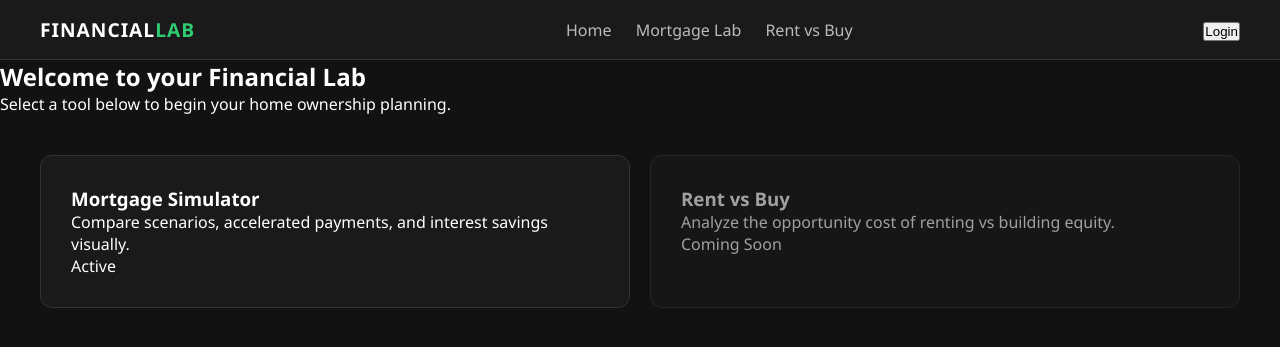
After one commit to patrick-dwyer/financial-lab, a Flask app: template app/templates/home.html in a window 1280 px wide. The commit adds this page. Shown: the top 347 px of the page. Run offline with Flask 3, Linux system fonts and the light colour scheme; the template is opened without the code that fills it, so the values that code supplies are empty.

Commit message:
Closed #32. Added home page and navigation bar.
app/templates
- renamed index.html to mortgage-lab.html
- added home.html for home page
- layout.html created as Jinja2 template structure

app/static
- style.css updated and refactored for nav bar integration

app/rotues
- updated routes to reflect home page and mortgage-lab page

```diff
--- a/app/static/css/style.css
+++ b/app/static/css/style.css
@@ -1,4 +1,15 @@
-/* Reset and Base Styles */
+/* 1. VARIABLES & RESETS */
+:root {
+    --bg-dark: #121212;
+    --card-bg: #1a1a1a;
+    --accent: #2ecc71;
+    --accent-hover: #27ae60;
+    --border-color: #333;
+    --text-main: #ffffff;
+    --text-dim: #bbbbbb;
+    --nav-height: 60px;
+}
+
 * {
     box-sizing: border-box;
     margin: 0;
@@ -6,48 +17,106 @@
 }
 
 body {
-    background-color: #121212; /* Deep background for the whole page */
-    color: white;
+    background-color: var(--bg-dark);
+    color: var(--text-main);
     font-family: 'Segoe UI', Tahoma, Geneva, Verdana, sans-serif;
+    overflow: hidden; /* Prevents the whole page from scrolling */
 }
 
+/* 2. GLOBAL LAYOUT (Top Nav & Wrapper) */
+.top-nav {
+    position: fixed;
+    top: 0;
+    left: 0;
+    width: 100%;
+    height: var(--nav-height);
+    background: var(--card-bg);
+    border-bottom: 1px solid var(--border-color);
+    display: flex;
+    justify-content: space-between;
+    align-items: center;
+    padding: 0 40px;
+    z-index: 2000; /* Stays above everything */
+}
+
+.nav-logo { font-weight: bold; font-size: 1.2rem; letter-spacing: 1px; }
+.nav-logo span { color: var(--accent); }
+
+.nav-links a {
+    color: var(--text-dim);
+    text-decoration: none;
+    margin-left: 20px;
+    transition: color 0.2s;
+}
+
+.nav-links a:hover { color: var(--accent); }
+
+.content-wrapper {
+    margin-top: var(--nav-height);
+    width: 100%;
+}
+
+/* 3. DASHBOARD FRAMEWORK (Mortgage Lab Page) */
 .dashboard {
     display: flex;
-    min-height: 100vh; /* Allow it to grow, but at least cover the screen */
+    height: calc(100vh - var(--nav-height));
+    width: 100%;
 }
 
-/* Sidebar: Control Center */
 .sidebar {
     width: 350px;
-    background: #1a1a1a; /* Slightly lighter than the main background */
-    border-right: 1px solid #333;
+    background: var(--card-bg);
+    border-right: 1px solid var(--border-color);
     display: flex;
     flex-direction: column;
     padding: 20px;
-    position: sticky; /* Keeps controls visible while scrolling results */
-    top: 0;
-    height: 100vh;
+    height: 100%;
+    overflow-y: auto; /* Independent scroll for inputs */
 }
 
-.sidebar-header {
-    margin-bottom: 20px;
+.results-area {
+    flex: 1;
+    padding: 40px;
+    height: 100%;
+    overflow-y: auto; /* Independent scroll for charts/tables */
+    display: flex;
+    flex-direction: column;
+    gap: 30px;
 }
 
-.sidebar-header button {
-    margin: 5px 0;
-    width: 100%;
-    padding: 10px;
-    cursor: pointer;
+/* 4. COMPONENTS (Home Page Cards) */
+.tool-grid {
+    display: grid;
+    grid-template-columns: repeat(auto-fit, minmax(300px, 1fr));
+    gap: 20px;
+    padding: 40px;
 }
 
-/* THE STACK: This makes blocks go Top-to-Bottom */
+.tool-card {
+    background: var(--card-bg);
+    border: 1px solid var(--border-color);
+    border-radius: 12px;
+    padding: 30px;
+    transition: transform 0.2s, border-color 0.2s;
+    text-decoration: none;
+    color: var(--text-main);
+}
+
+.tool-card:hover {
+    transform: translateY(-5px);
+    border-color: var(--accent);
+}
+
+.tool-card.disabled {
+    opacity: 0.6;
+    cursor: not-allowed;
+}
+
+/* 5. COMPONENTS (Mortgage Blocks & UI) */
 .block-stack {
-    flex: 1;
-    overflow-y: auto; /* Scroll vertically if there are many blocks */
     display: flex;
     flex-direction: column;
     gap: 15px;
-    padding-right: 10px;
 }
 
 .block {
--- /dev/null
+++ b/app/templates/home.html
@@ -0,0 +1,22 @@
+{% extends "layout.html" %}
+
+{% block content %}
+<section class="hero">
+    <h1>Welcome to your Financial Lab</h1>
+    <p>Select a tool below to begin your home ownership planning.</p>
+</section>
+
+<div class="tool-grid">
+    <a href="/mortgage-lab" class="tool-card">
+        <h3>Mortgage Simulator</h3>
+        <p>Compare scenarios, accelerated payments, and interest savings visually.</p>
+        <span class="status-tag">Active</span>
+    </a>
+
+    <div class="tool-card disabled">
+        <h3>Rent vs Buy</h3>
+        <p>Analyze the opportunity cost of renting vs building equity.</p>
+        <span class="status-tag">Coming Soon</span>
+    </div>
+</div>
+{% endblock %}
--- /dev/null
+++ b/app/templates/layout.html
@@ -0,0 +1,27 @@
+<!DOCTYPE html>
+<html lang="en">
+<head>
+    <meta charset="UTF-8">
+    <meta name="viewport" content="width=device-width, initial-scale=1.0">
+    <title>Financial Lab</title>
+    <link rel="stylesheet" href="{{ url_for('static', filename='css/style.css') }}">
+    <script src="https://cdn.jsdelivr.net/npm/chart.js"></script>
+</head>
+<body>
+    <nav class="top-nav">
+        <div class="nav-logo">FINANCIAL<span>LAB</span></div>
+        <div class="nav-links">
+            <a href="/">Home</a>
+            <a href="/mortgage-lab">Mortgage Lab</a>
+            <a href="#">Rent vs Buy</a>
+        </div>
+        <div class="nav-auth">
+            <button class="login-btn">Login</button>
+        </div>
+    </nav>
+
+    <div class="content-wrapper">
+        {% block content %}{% endblock %}
+    </div>
+</body>
+</html>
```
Also changed, not shown: other parts of app/static/css/style.css (+108 -29 lines), app/routes/mortgage_routes.py (+6 -2 lines), app/templates/index.html (deleted, +0 -90 lines), app/templates/mortgage-lab.html (added, +78 -0 lines).
